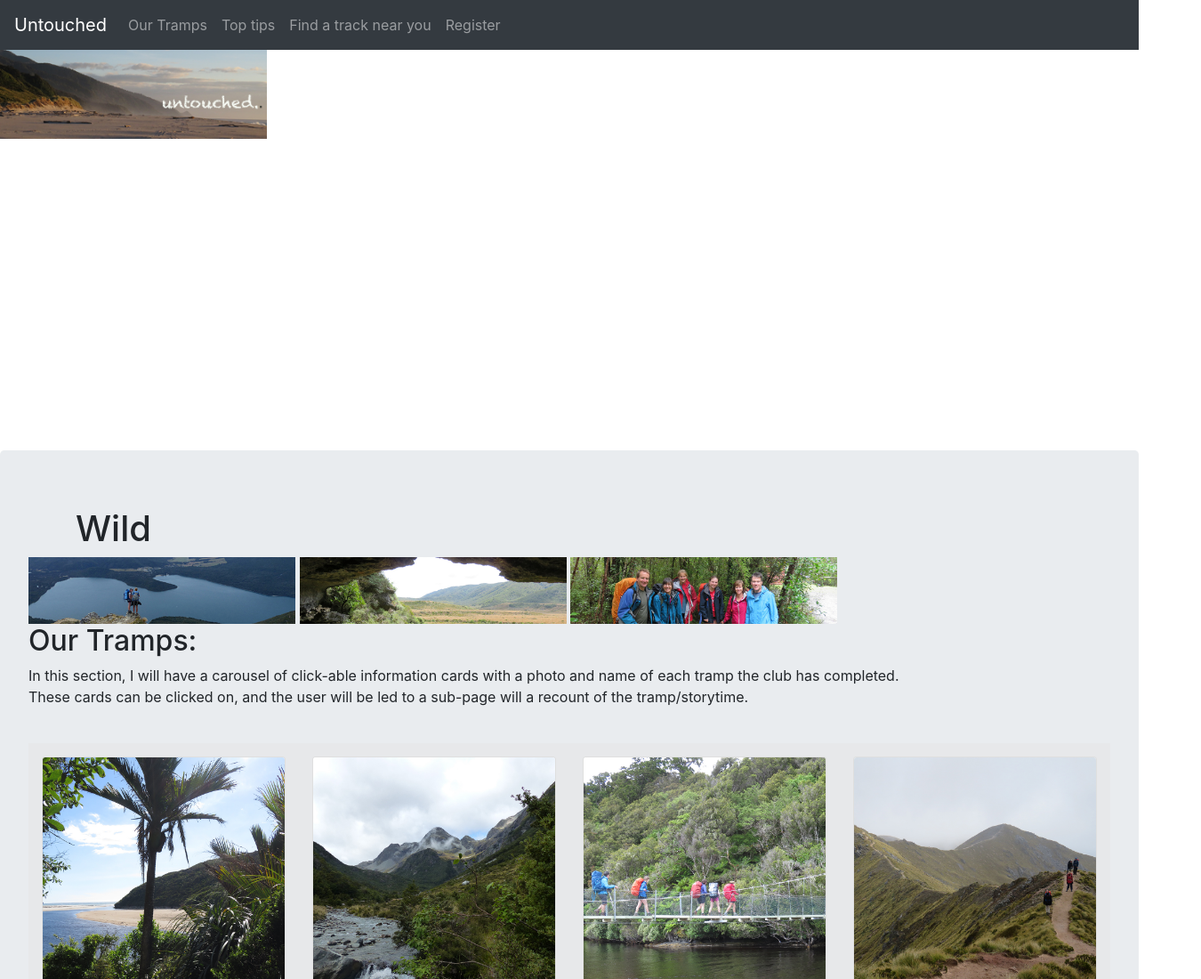
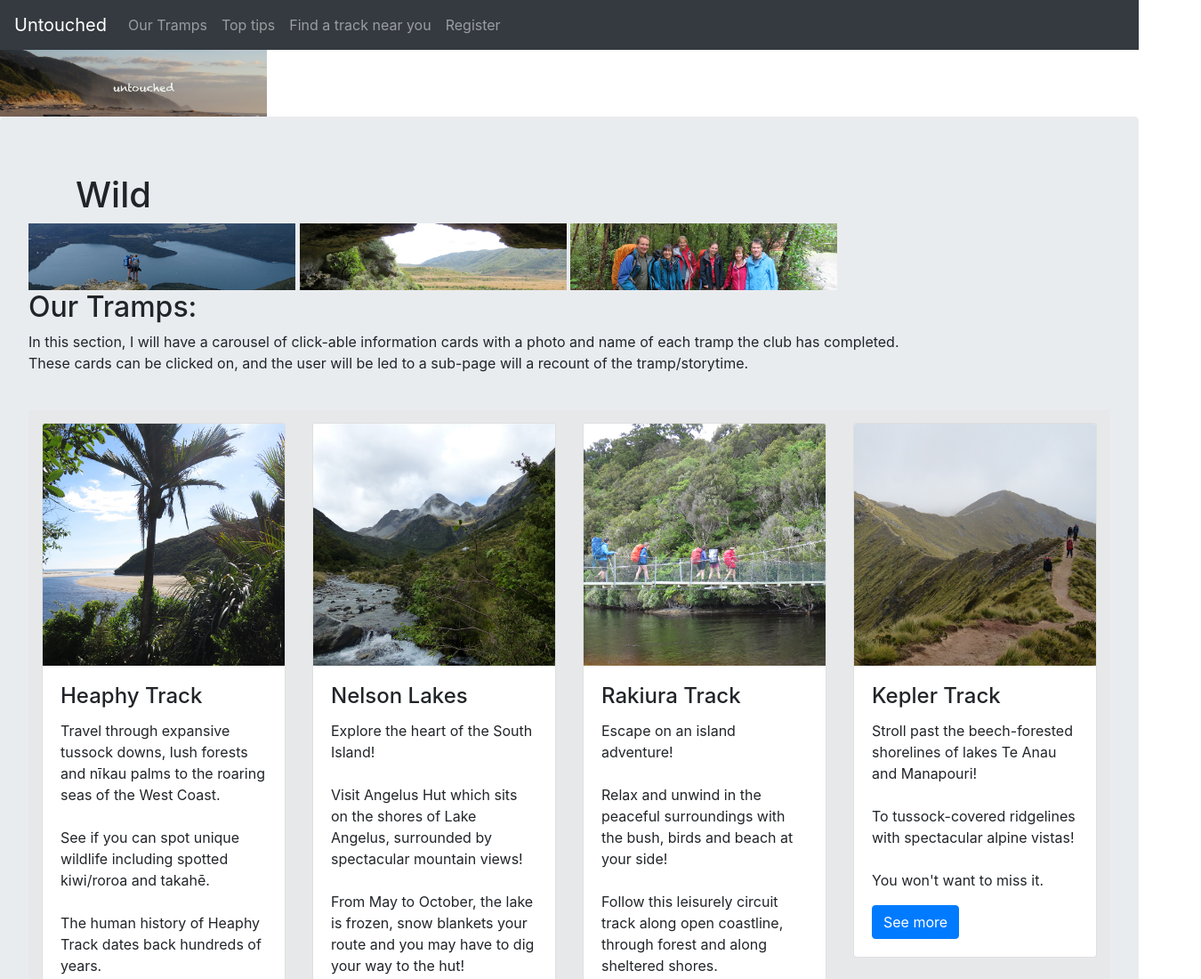
Before and after one commit to paigekm/digital_media_outcome.github.io, a plain HTML site: page index.html in a window 1280 px wide. Shown: the top 1100 px of the page at 89% size, 1350 px wide, since content can reach past the window. Drawn offline with nearby package versions, Linux system fonts and the light colour scheme.

Commit message:
bannerimageattempt

```diff
--- a/index.html
+++ b/index.html
@@ -17,8 +17,8 @@ img{
 }
 
 #bannerimage {
-  width: 1350px;
-  height: 450px;
+  width: 100%;
+  height: 100%;
   background-position: center;
 }
 
@@ -49,7 +49,7 @@ img{
     </div>
   </nav>
 
-  <div id="bannerimage"><img src="images/bannerimagefinal.jpg" alt="Banner img"></div>
+  <div id="bannerimage"><img src="images/bannerimagebeachfinal.jpg" alt="Banner img"></div>
 
 <div class="jumbotron">
   <div class="container">
```
Also changed, not shown: images/bannerimagebeach.jpg (added), images/bannerimagebeachfinal.jpg (added).
